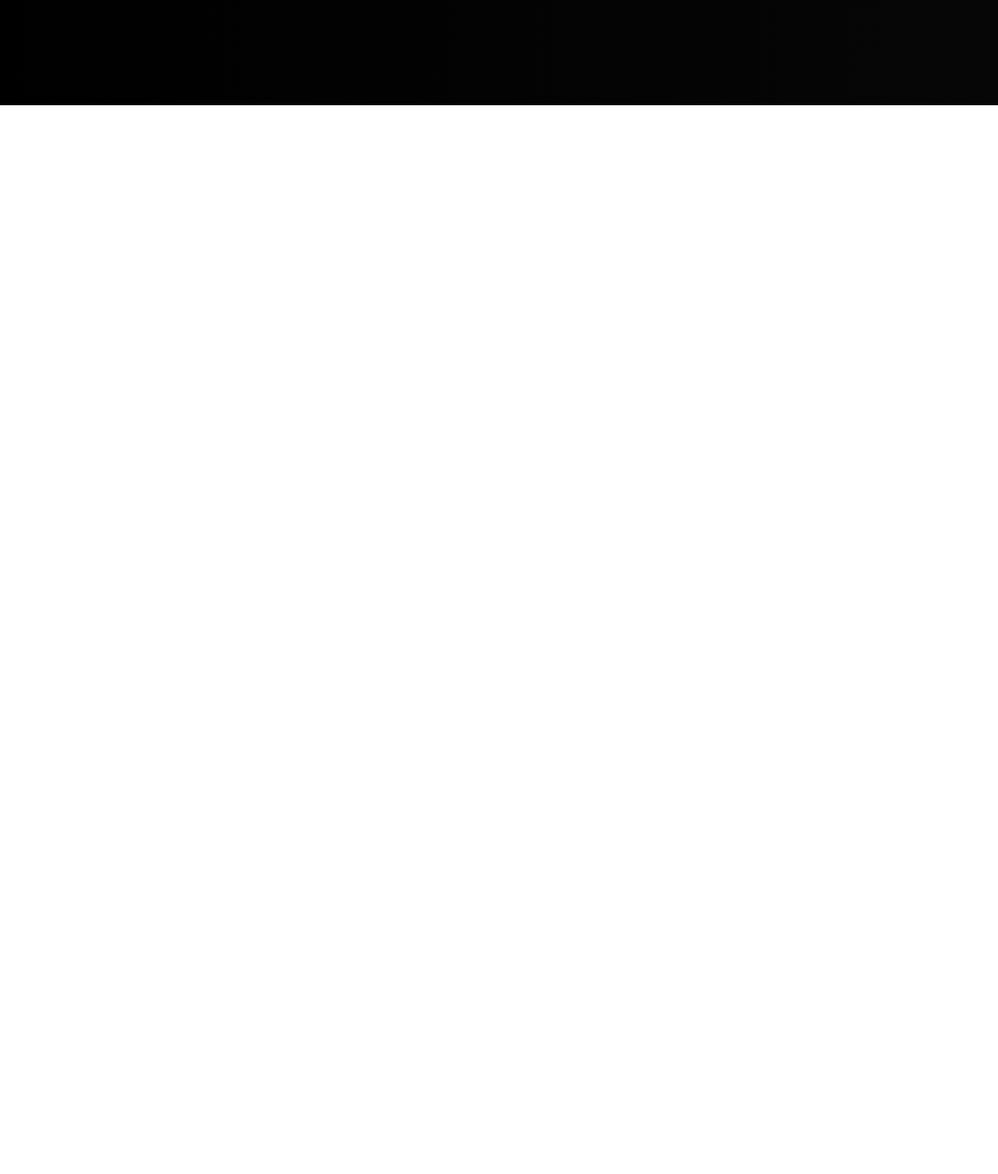
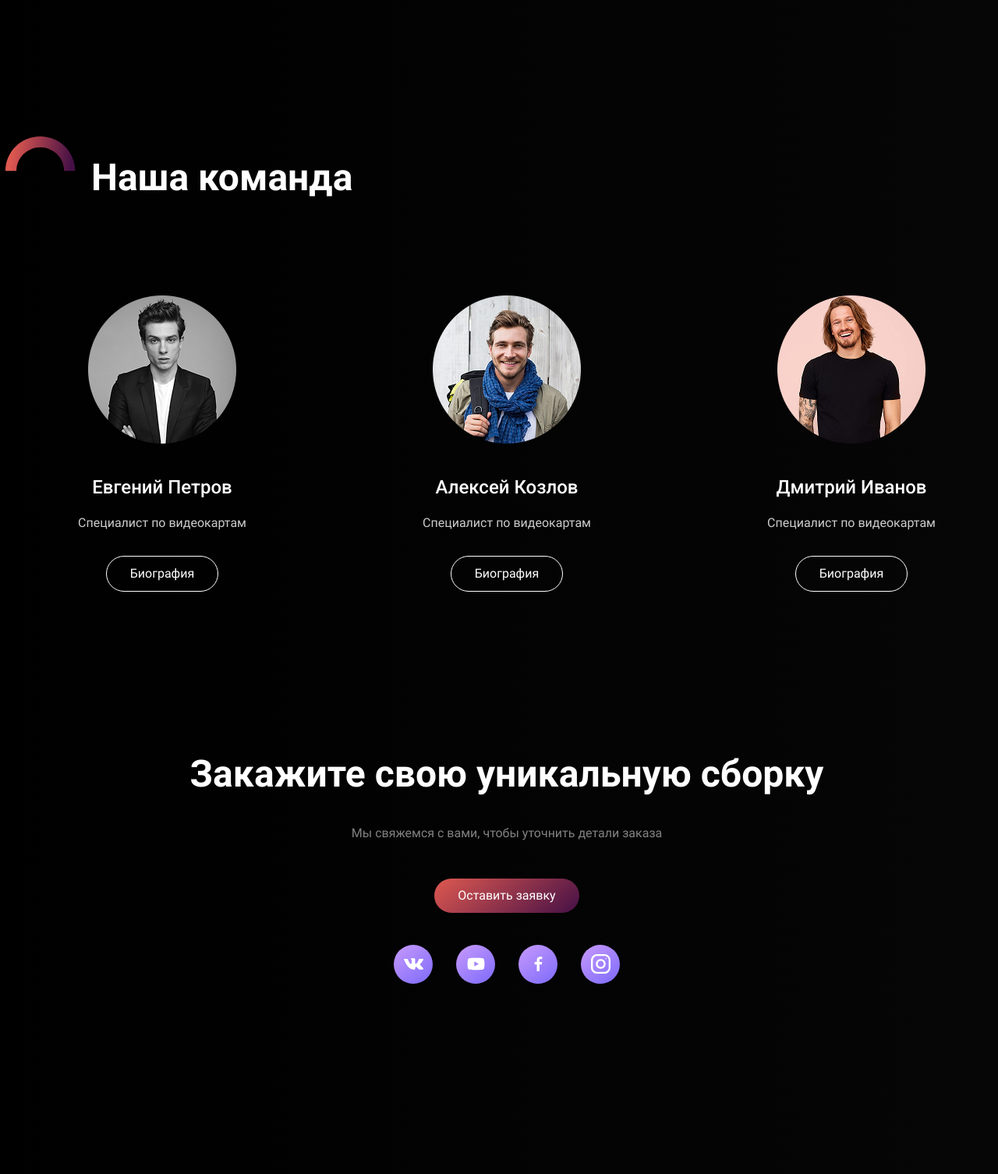
Before and after one commit to BocharnikovSergey/project, a plain HTML site: page index.html in a window 1280 px wide. Shown: the part 2506-4012 px from the top of the page at 78% size. Before the commit the page ends 2641 px from the top, so only its background shows below. Drawn offline with Linux system fonts and the light colour scheme.

Commit message:
add command and assembly

```diff
--- a/css/style.css
+++ b/css/style.css
@@ -72,11 +72,22 @@ h6 {
     margin: 0 auto;
 }
 
-button {
+:root {
+    --text-size-medium: 1.6rem
+}
+
+.block__center {
+    display: flex;
+    align-items: center;
+    justify-content: center;
+    flex-direction: column;
+}
+
+.button {
     border-radius: 5rem;
     padding: 1rem 3rem;
     color: #fff;
-    font-size: 1.6rem;
+    font-size: var(--text-size-medium);
     line-height: 150%;
 }
 
@@ -102,7 +113,7 @@ button {
 }
 
 .header__nav a {
-    font-size: 1.6rem;
+    font-size: var(--text-size-medium);;
     line-height: 150%;
 }
 
@@ -156,10 +167,6 @@ button {
     width: 10.2rem;
     height: 11.2rem;
     background-color: #121212;
-    display: flex;
-    align-items: center;
-    justify-content: center;
-    flex-direction: column;
 }
 
 .timer__item:not(:last-child) {
@@ -173,7 +180,7 @@ button {
 }
 
 .timer__text {
-    font-size: 1.6rem;
+    font-size: var(--text-size-medium);
     opacity: 0.4;
     font-weight: 400;
     line-height: 140%;
@@ -207,9 +214,8 @@ button {
 }
 
 .work__description {
-
     font-weight: 400;
-    font-size: 1.6rem;
+    font-size: var(--text-size-medium);
     line-height: 160%;
 }
 
@@ -226,12 +232,16 @@ button {
 }
 
 .process__img {
-    width: 12.7rem;
-    height: 12.7rem;
+    width: 9rem;
+    height: 4.5rem;
     margin-right: 2rem;
+    margin-left: .7rem;
+    transform: rotate(45deg);
 }
 
 .process__header {
+    margin-top: 4.9rem;
+    padding-top: 1rem;
     font-weight: 700;
     font-size: 4.8rem;
     line-height: 140%;
@@ -240,7 +250,7 @@ button {
 .process__description {
     max-width: 41.1rem;
     margin-bottom: 8rem;
-    font-size: 1.6rem;
+    font-size: var(--text-size-medium);
     line-height: 160%;
     opacity: 0.5;
 }
@@ -278,3 +288,100 @@ button {
     line-height: 160%;
     opacity: 0.5;
 }
+
+.command {
+    padding-bottom: 20rem;
+}
+
+.command .process__img {
+    transform: none;
+}
+
+.command .process__title {
+    margin-bottom: 11.9rem;
+}
+
+.command__wrap {
+    display: flex;
+    justify-content: space-between;
+}
+
+.command__item {
+    width: 41.6rem;
+    height: 37.9rem;
+}
+
+.command__img {
+    width: 19rem;
+    height: 19rem;
+    margin-bottom: 4rem;
+}
+
+.command__name {
+    margin-bottom: 1.5rem;
+    font-weight: 500;
+    font-size: 2.4rem;
+    line-height: 140%;
+    text-align: center;
+}
+
+.command__professional {
+    margin-bottom: 3rem;
+    font-size: var(--text-size-medium);
+    line-height: 160%;
+    text-align: center;
+    opacity: 0.8;
+}
+
+.command__link {
+    font-size: var(--text-size-medium);
+    line-height: 150%;
+    text-align: center;
+    border: .1rem solid #fff;
+}
+
+.assembly {
+    padding-bottom: 24.4rem;
+}
+
+.assembly__header {
+    margin-bottom: 3rem;
+    font-weight: 700;
+    font-size: 4.8rem;
+    line-height: 140%;
+}
+
+.assembly__description {
+    margin-bottom: 4.52rem;
+    font-size: var(--text-size-medium);
+    line-height: 160%;
+    opacity: 0.5;
+}
+
+.assembly__button {
+    margin-bottom: 4.1rem;
+    background: linear-gradient(141deg, #df5950 0%, #451046 100%);
+}
+
+.assembly__socials {
+    display: flex;
+}
+
+.assembly__item {
+    border-radius: 100%;
+    background: linear-gradient(142deg, #c89afc 0%, #7c6afa 100%);
+    width: 5rem;
+    height: 5rem;
+    display: flex;
+    align-items: center;
+    justify-content: center;
+}
+
+.assembly__item:not(:last-child) {
+    margin-right: 3rem;
+}
+
+.assembly__item img {
+    width: 50%;
+    height: 50%;
+}
--- a/index.html
+++ b/index.html
@@ -5,7 +5,7 @@
   <meta name="viewport" content="width=device-width, initial-scale=1.0">
   <link rel="preconnect" href="https://fonts.googleapis.com">
   <link rel="preconnect" href="https://fonts.gstatic.com" crossorigin>
-  <link href="https://fonts.googleapis.com/css2?family=Roboto:wght@400;700&display=swap" rel="stylesheet">
+  <link href="https://fonts.googleapis.com/css2?family=Roboto:wght@400;500;700&display=swap" rel="stylesheet">
   <link rel="stylesheet" href="./css/normalize.css">
   <link rel="stylesheet" href="./css/style.css">
   <title>Сборка компьютера</title>
@@ -30,19 +30,19 @@
       <div class="container">
         <h1 class="main-display__header">Собираем игровой ПК под ваш бюджет</h1>
         <div class="timer main-display__timer">
-          <div class="timer__item">
+          <div class="timer__item block__center">
             <div class="timer__count">18</div>
             <div class="timer__text">Дней</div>
           </div>
-          <div class="timer__item">
+          <div class="timer__item block__center">
             <div class="timer__count">18</div>
             <div class="timer__text">Часов</div>
           </div>
-          <div class="timer__item">
+          <div class="timer__item block__center">
             <div class="timer__count">18</div>
             <div class="timer__text">Минут</div>
           </div>
-          <div class="timer__item">
+          <div class="timer__item block__center">
             <div class="timer__count">18</div>
             <div class="timer__text">Секунд</div>
           </div>
@@ -71,7 +71,7 @@
         <div class="process__wrap">
           <div class="process__title">
             <div class="process__img">
-              <img src="./img/process-img.png" alt="process-img">
+              <img src="./img/comand.svg" alt="process-img">
             </div>
             <h2 class="process__header">Процесс работы</h2>
           </div>
@@ -98,7 +98,65 @@
       </div>
     </section>
   </main>
-
+  <section class="command">
+    <div class="container">
+      <div class="process__title">
+        <div class="process__img">
+          <img src="./img/comand.svg" alt="comand">
+        </div>
+        <h2 class="process__header">Наша команда</h2>
+      </div>
+      <div class="command__wrap">
+        <div class="command__item block__center">
+          <div class="command__img">
+            <img src="./img/com-1.png" alt="com-1">
+          </div>
+          <h3 class="command__name">Евгений Петров</h3>
+          <div class="command__professional">Специалист по видеокартам</div>
+          <a href="#" class="button command__link">Биография</a>
+        </div>
+        <div class="command__item block__center">
+          <div class="command__img">
+            <img src="./img/com-2.png" alt="com-1">
+          </div>
+          <h3 class="command__name">Алексей Козлов</h3>
+          <div class="command__professional">Специалист по видеокартам</div>
+          <a href="#" class="button command__link">Биография</a>
+        </div>
+        <div class="command__item block__center">
+          <div class="command__img">
+            <img src="./img/com-3.png" alt="com-1">
+          </div>
+          <h3 class="command__name">Дмитрий Иванов</h3>
+          <div class="command__professional">Специалист по видеокартам</div>
+          <a href="#" class="button command__link">Биография</a>
+        </div>
+      </div>
+    </div>
+  </section>
+  <section class="assembly">
+    <div class="container">
+      <div class="assembly__wrap block__center">
+        <h2 class="assembly__header">Закажите свою уникальную сборку</h2>
+        <div class="assembly__description">Мы свяжемся с вами, чтобы уточнить детали заказа</div>
+        <button class="button assembly__button">Оставить заявку</button>
+        <div class="assembly__socials">
+          <div class="assembly__item">
+            <img src="./img/vk.svg" alt="vk">
+          </div>
+          <div class="assembly__item">
+            <img src="./img/youtube.svg" alt="youtube">
+          </div>
+          <div class="assembly__item">
+            <img src="./img/facebook.svg" alt="facebook">
+          </div>
+          <div class="assembly__item">
+            <img src="./img/instagram.svg" alt="instagram">
+          </div>
+        </div>
+      </div>
+    </div>
+  </section>
 </body>
 
 </html>
```
Also changed, not shown: img/com-1.png (renamed from img/Ellipse 2.png), img/com-2.png (renamed from img/Ellipse 2 (1).png), img/com-3.png (renamed from img/Ellipse 2 (2).png), img/comand-img.png (deleted), img/comand.svg (added), img/facebook.svg (added), img/instagram.svg (added), img/process-img.png (deleted), img/vk.svg (added), img/youtube.svg (added).
